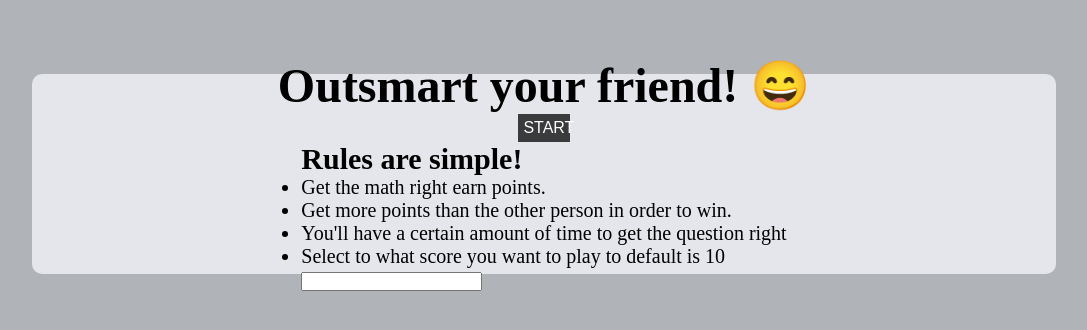
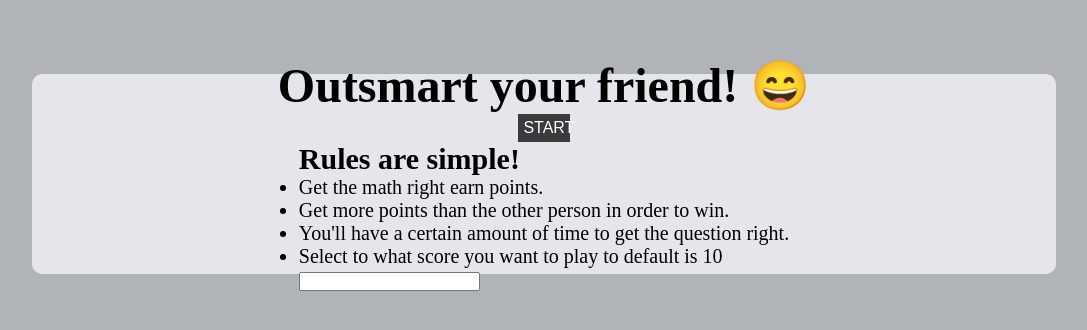
Before and after one commit to DeseCodes99/Out-smart-your-friend-math-game, a plain HTML site: page index.html in a window 1280 px wide. Shown: the part 226-556 px from the top of the page, without its empty margins (96-1183 px from the left). Drawn offline with Linux system fonts and the light colour scheme.

Commit message:
text edited

```diff
--- a/index.html
+++ b/index.html
@@ -23,7 +23,7 @@
             <li>Get the math right earn points.</li>
             <li>Get more points than the other person in order to win.</li>
             <li>
-              You'll have a certain amount of time to get the question right
+              You'll have a certain amount of time to get the question right.
             </li>
             <li>
               <label for="numberInput"
```
